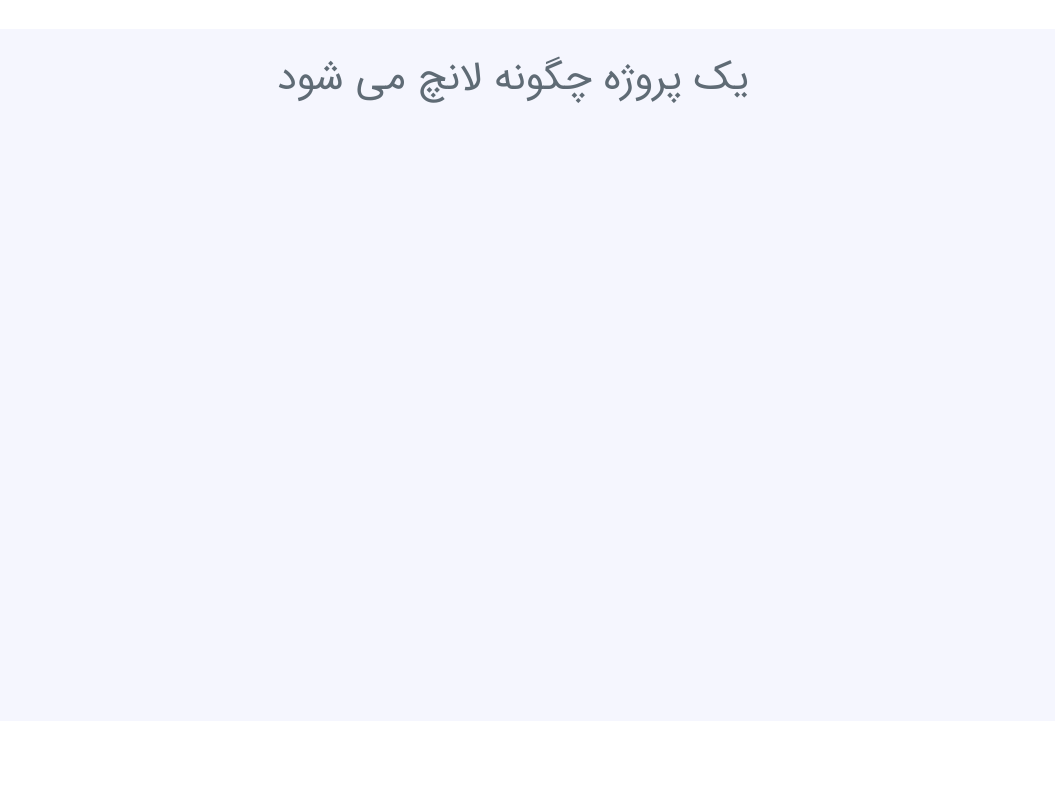
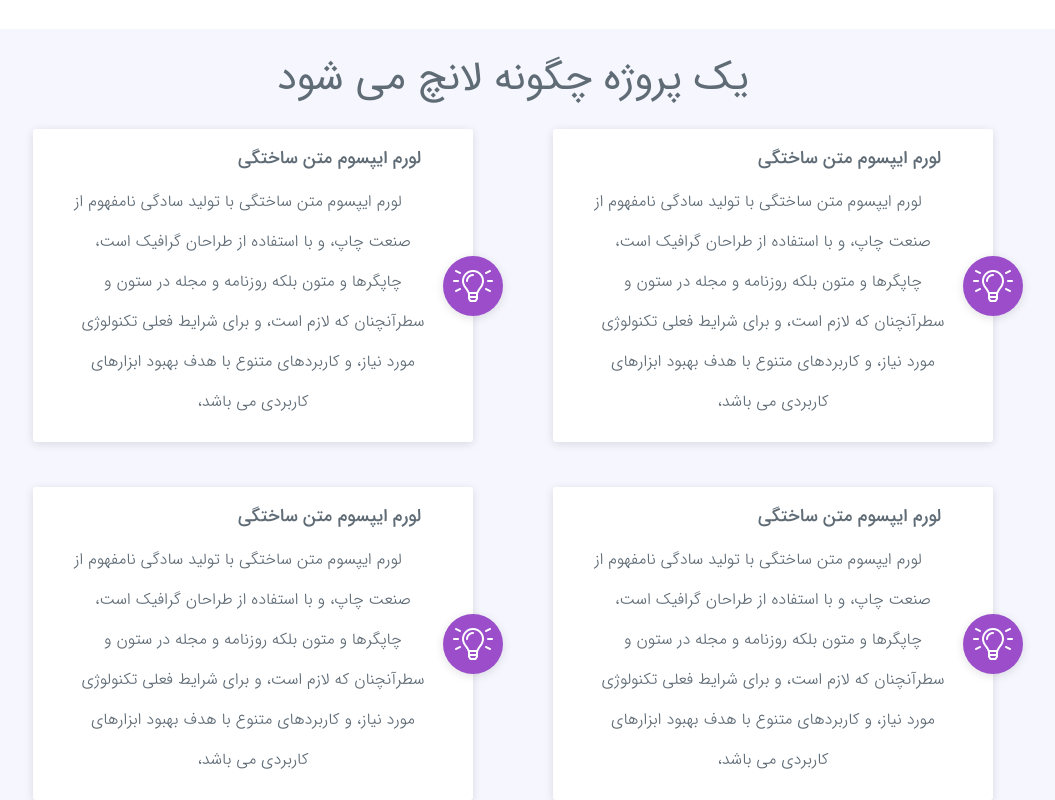
Before and after one commit to nerdpanda-ir/NerdPanda.Me, a React (Create React App) app: page / in a window 1280 px wide. Shown: the part 1180-1980 px from the top of the page, without its empty margins (127-1182 px from the left). Before the commit the page ends 1901 px from the top, so only its background shows below. Built offline with nearby package versions, Linux system fonts and the light colour scheme.

Commit message:
[file]{ProjectLunch.js}=> create project lunch content

```diff
--- a/src/components/Page/index/Main/AboutMe/ProjectLunch/ProjectLunch.js
+++ b/src/components/Page/index/Main/AboutMe/ProjectLunch/ProjectLunch.js
@@ -1,6 +1,9 @@
 /*====   import Sctipt    ====*/
     import React from "react";
     import GrayBig from "../../../../../items/Title/GrayBig/GrayBig";
+    import Container from "../../../../../Container/Container";
+    import Col from "../../../../../items/Col/Col";
+    import Tip from "./Tip/Tip";
 /*====   import Sctipt    ====*/
 
 /*====   import Style   ====*/
@@ -16,6 +19,16 @@ export default class ProjectLunch extends React.Component{
                         <GrayBig tagName='h2' className='disIB col-12'>
                             یک پروژه چگونه لانچ می شود
                         </GrayBig>
+                        <Container>
+                            <Col className='col-6 disIB'>
+                                <Tip />
+                                <Tip />
+                            </Col>
+                            <Col className='col-6 disIB dirL'>
+                                <Tip />
+                                <Tip />
+                            </Col>
+                        </Container>
                     </section>
                 </React.Fragment>
             );
```
